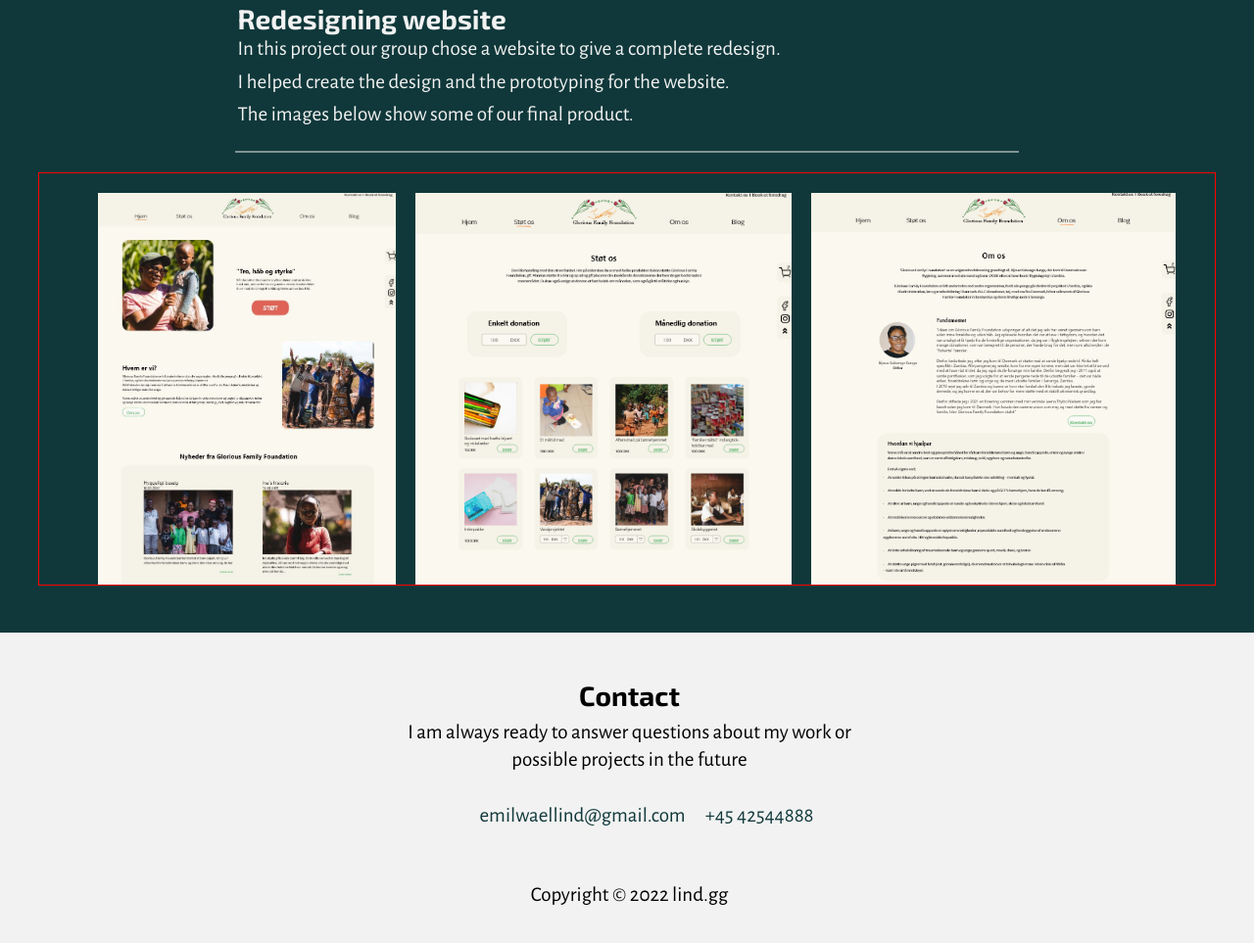
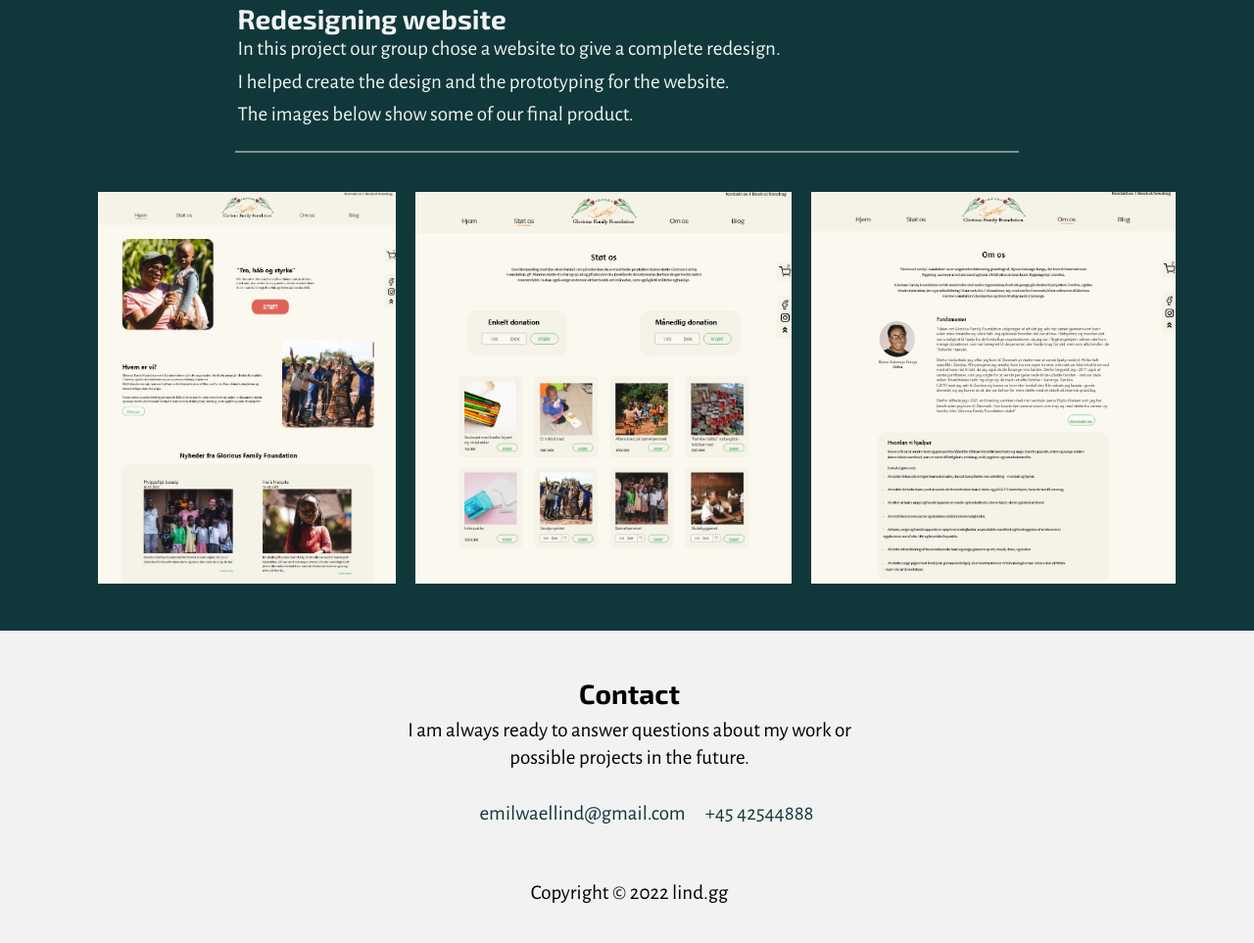
Before and after one commit to emil584c/projekt-3, a plain HTML site: page projekt1.html in a window 1280 px wide. Shown: the part 205-1168 px from the top of the page at 98% size. Drawn offline with nearby package versions, Linux system fonts and the light colour scheme.

Commit message:
Add files via upload

```diff
--- a/projekt1.html
+++ b/projekt1.html
@@ -43,7 +43,7 @@
                 <footer>
                     <div class="footer-content">
                         <h2>Contact</h2>
-                        <p>I am always ready to answer questions about my work or possible projects in the future</p>
+                        <p>I am always ready to answer questions about my work or possible projects in the future.</p>
                         <ul class="socials">
                             <li><a href="">emilwaellind@gmail.com</a></li>
                             <li><a href="">+45 42544888</a></li>
@@ -53,9 +53,6 @@
                         <p>Copyright © 2022 lind.gg</p>
                     </div>
 
-
-
-
                 </footer>
             </section>
         </div>
--- a/styles.css
+++ b/styles.css
@@ -48,7 +48,6 @@ header,section{
     flex-direction: column;
     margin: auto;
     align-items: center;
-    border: red 1px solid;
 }
 
 .split-images >*{
@@ -183,8 +182,6 @@ nav a{
     transition-duration: 250ms;
     position: relative;
 }
-
-
 
 
 .hoverunder{
```
Also changed, not shown: index.html (+1 -1 lines), projekt2.html (+1 -1 lines), projekt3.html (+1 -1 lines), projekt4.html (+1 -1 lines), projekt5.html (+1 -1 lines).
